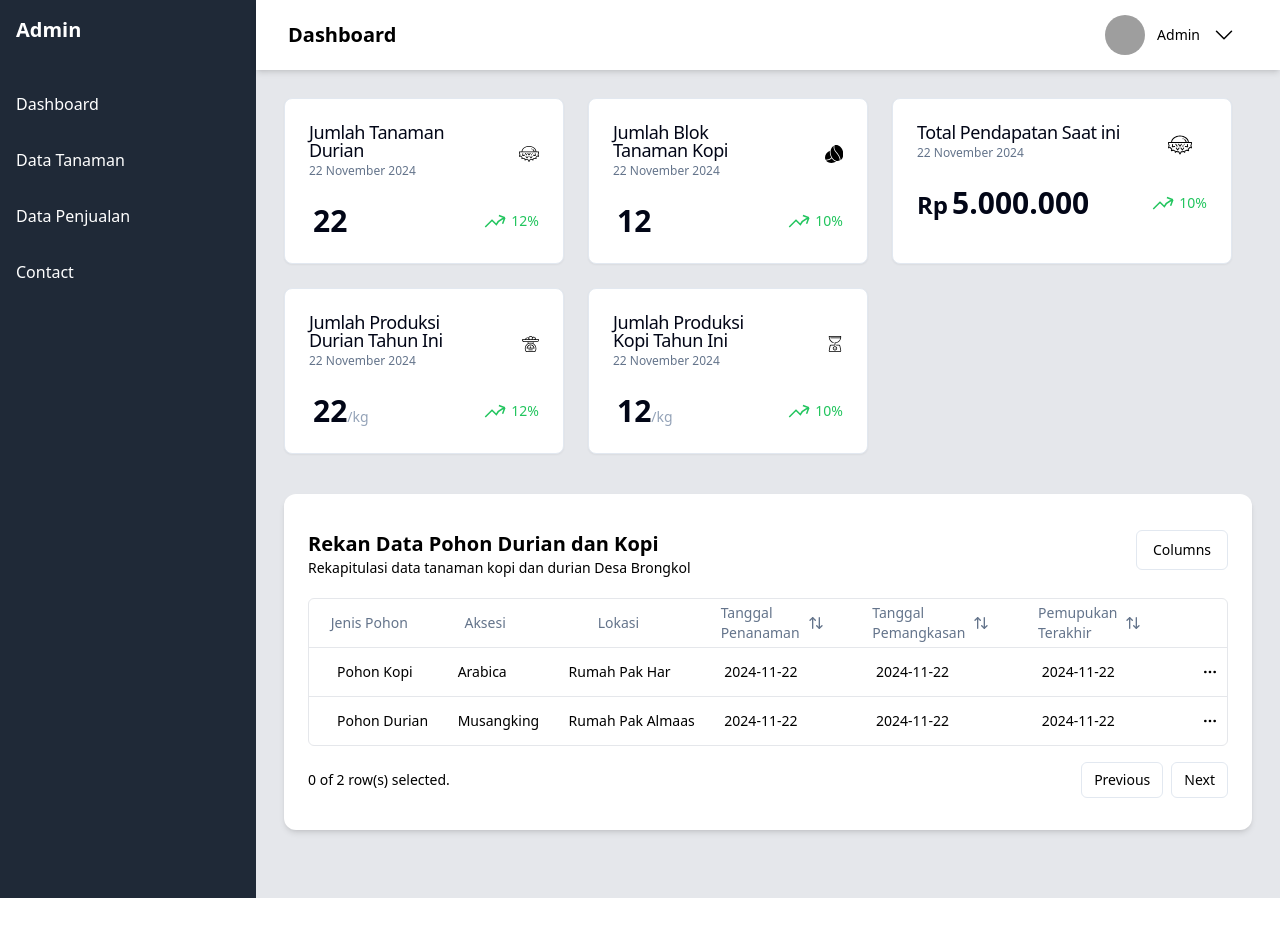
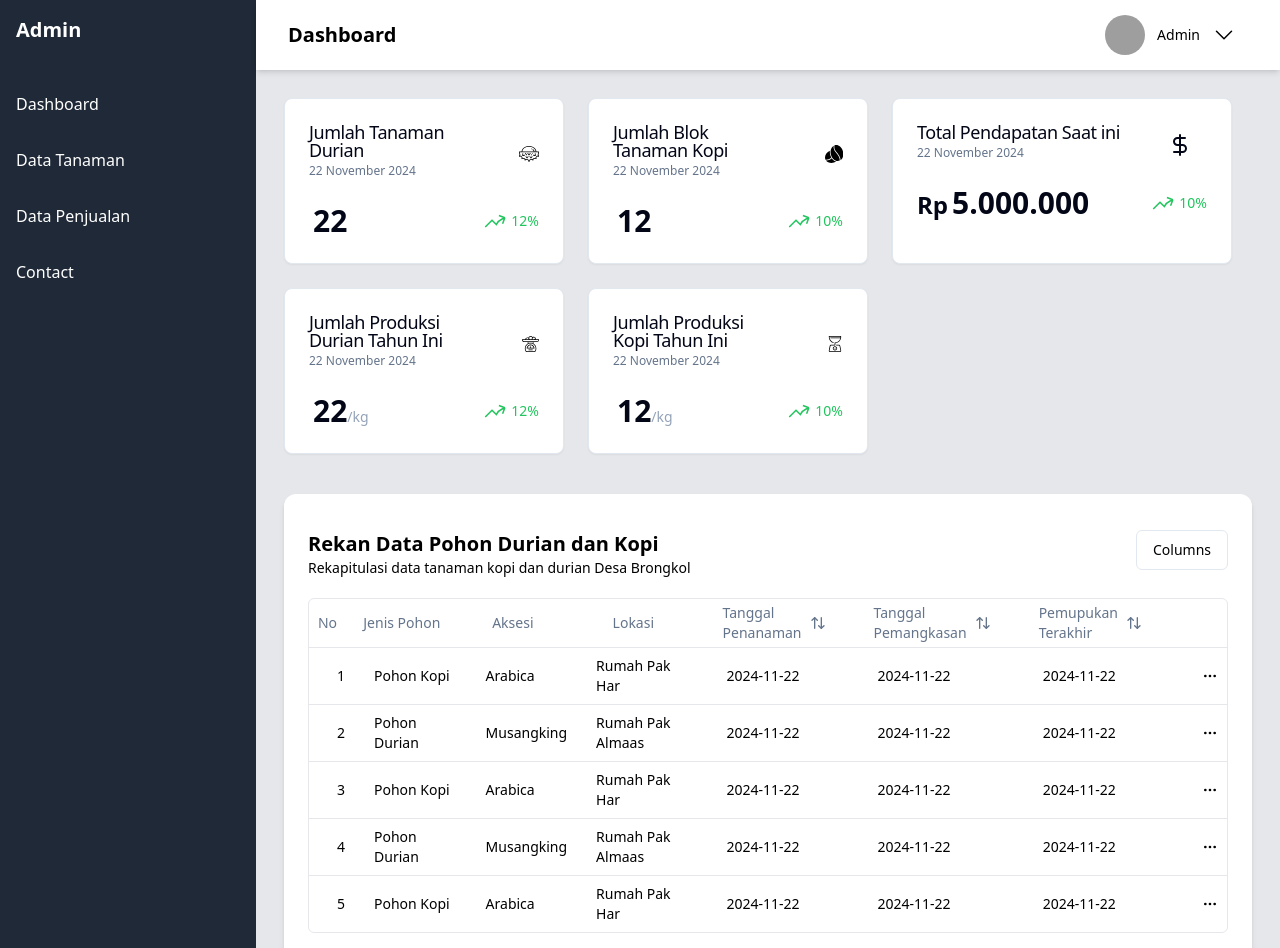
Before and after one commit to fadilefdika/website-admin-pw-brongkol, a Next.js app: page / in a window 1280 px wide. Shown: the top 948 px of the page. Before the commit the page ends 898 px from the top, so only its background shows below. Built offline with nearby package versions, Linux system fonts and the light colour scheme; grey boxes are pictures that could not be loaded.

Commit message:
fix: Memperbaiki tampilan dan fungsionalitas tabel rekap data pohon pada dashboard
- Memperbaiki tampilan dan fungsionalitas tabel rekap data pohon pada dashboard
- Membuat halaman baru khusus untuk tabel data pohon
- Catatan: Tampilan halaman baru masih dalam tahap pengembangan

```diff
--- a/src/components/layout/Sidebar.tsx
+++ b/src/components/layout/Sidebar.tsx
@@ -12,7 +12,7 @@ const Sidebar: React.FC = () => {
             </Link>
           </li>
           <li className="hover:bg-gray-700">
-            <Link href="/about" className="block p-4">
+            <Link href="/tree-data" className="block p-4">
               Data Tanaman
             </Link>
           </li>
--- a/src/components/ui/ColumnCustomTable.tsx
+++ b/src/components/ui/ColumnCustomTable.tsx
@@ -1,114 +1,124 @@
 'use client';
 
-import { ColumnDef } from '@tanstack/react-table';
-import { ArrowUpDown } from 'lucide-react';
-import { MoreHorizontal } from 'lucide-react';
+import * as React from 'react';
+import { ColumnDef, ColumnFiltersState, SortingState, VisibilityState, flexRender, getPaginationRowModel, getFilteredRowModel, getCoreRowModel, getSortedRowModel, useReactTable } from '@tanstack/react-table';
+import { Button } from '@/components/ui/button';
+import { DropdownMenu, DropdownMenuCheckboxItem, DropdownMenuContent, DropdownMenuTrigger } from '@/components/ui/dropdown-menu';
+import { Table, TableBody, TableCell, TableHead, TableHeader, TableRow } from '@/components/ui/table';
 
-import { Button } from '@/components/ui/button';
-import { DropdownMenu, DropdownMenuContent, DropdownMenuItem, DropdownMenuLabel, DropdownMenuSeparator, DropdownMenuTrigger } from '@/components/ui/dropdown-menu';
+interface DataTableProps<TData, TValue> {
+  columns: ColumnDef<TData, TValue>[];
+  data: TData[];
+  rowsPerPage: number;
+  showPagination?: boolean;
+}
 
-export type Tree = {
-  id: string;
-  jenisPohon: string;
-  aksesi: string;
-  lokasi: string;
-  tanggalPenanaman: string;
-  tanggalPemangkasan: string;
-  pemupukanTerakhir: string;
-  // amount: number;
-};
+export function DataTable<TData, TValue>({ columns, data, rowsPerPage }: DataTableProps<TData, TValue>) {
+  const [sorting, setSorting] = React.useState<SortingState>([]);
+  const [columnFilters, setColumnFilters] = React.useState<ColumnFiltersState>([]);
+  const [columnVisibility, setColumnVisibility] = React.useState<VisibilityState>({});
 
-export const columns: ColumnDef<Tree>[] = [
-  {
-    accessorKey: 'jenisPohon',
-    header: 'Jenis Pohon',
+  const table = useReactTable({
+    data,
+    columns,
+    getCoreRowModel: getCoreRowModel(),
+    getPaginationRowModel: getPaginationRowModel(),
+    onSortingChange: setSorting,
+    getSortedRowModel: getSortedRowModel(),
+    onColumnFiltersChange: setColumnFilters,
+    getFilteredRowModel: getFilteredRowModel(),
+    onColumnVisibilityChange: setColumnVisibility,
+    state: {
+      sorting,
+      columnFilters,
+      columnVisibility,
     },
-  {
-    accessorKey: 'aksesi',
-    header: 'Aksesi',
-  },
-  {
-    accessorKey: 'lokasi',
-    header: 'Lokasi',
-  },
-  {
-    accessorKey: 'tanggalPenanaman',
-    header: ({ column }) => {
-      return (
-        <Button variant="ghost" onClick={() => column.toggleSorting(column.getIsSorted() === 'asc')}>
-          <div className="flex flex-col text-left">
-            <span>Tanggal</span>
-            <span>Penanaman</span>
-          </div>
-          <ArrowUpDown className="ml-2 h-4 w-4" />
-        </Button>
-      );
+    initialState: {
+      pagination: {
+        pageIndex: 0, // Start on the first page
+        pageSize: rowsPerPage, // Number of rows per page
       },
     },
-  {
-    accessorKey: 'tanggalPemangkasan',
-    header: ({ column }) => {
-      return (
-        <Button variant="ghost" onClick={() => column.toggleSorting(column.getIsSorted() === 'asc')}>
-          <div className="flex flex-col text-left">
-            <span>Tanggal</span>
-            <span>Pemangkasan</span>
-          </div>
-          <ArrowUpDown className="ml-2 h-4 w-4" />
-        </Button>
-      );
-    },
-  },
-  {
-    accessorKey: 'pemupukanTerakhir',
-    header: ({ column }) => {
-      return (
-        <Button variant="ghost" onClick={() => column.toggleSorting(column.getIsSorted() === 'asc')}>
-          <div className="flex flex-col text-left">
-            <span>Pemupukan</span>
-            <span>Terakhir</span>
-          </div>
-
-          <ArrowUpDown className="ml-2 h-4 w-4" />
-        </Button>
-      );
-    },
-  },
-  // {
-  //   accessorKey: 'amount',
-  //   header: () => <div className="text-right">Amount</div>,
-  //   cell: ({ row }) => {
-  //     const amount = parseFloat(row.getValue('amount'));
-  //     const formatted = new Intl.NumberFormat('en-US', {
-  //       style: 'currency',
-  //       currency: 'USD',
-  //     }).format(amount);
-
-  //     return <div className="text-right font-medium">{formatted}</div>;
-  //   },
-  // },
-  {
-    id: 'actions',
-    cell: ({ row }) => {
-      const payment = row.original;
+  });
 
   return (
+    <div className="bg-white shadow-md py-4 px-6 w-auto rounded-xl">
+      <div className="flex flex-row justify-between py-5">
+        <div>
+          <h2 className="text-xl font-semibold">Rekan Data Pohon Durian dan Kopi</h2>
+          <p className="text-sm font-light">Rekapitulasi data tanaman kopi dan durian Desa Brongkol</p>
+        </div>
+        <div>
           <DropdownMenu>
             <DropdownMenuTrigger asChild>
-            <Button variant="ghost" className="h-8 w-8 p-0">
-              <span className="sr-only">Open menu</span>
-              <MoreHorizontal className="h-4 w-4" />
+              <Button variant="outline" className="ml-auto">
+                Columns
               </Button>
             </DropdownMenuTrigger>
             <DropdownMenuContent align="end">
-            <DropdownMenuLabel>Actions</DropdownMenuLabel>
-            <DropdownMenuItem onClick={() => navigator.clipboard.writeText(payment.id)}>Copy payment ID</DropdownMenuItem>
-            <DropdownMenuSeparator />
-            <DropdownMenuItem>View customer</DropdownMenuItem>
-            <DropdownMenuItem>View payment details</DropdownMenuItem>
+              {table
+                .getAllColumns()
+                .filter((column) => column.getCanHide())
+                .map((column) => (
+                  <DropdownMenuCheckboxItem key={column.id} className="capitalize" checked={column.getIsVisible()} onCheckedChange={(value) => column.toggleVisibility(!!value)}>
+                    {column.id}
+                  </DropdownMenuCheckboxItem>
+                ))}
             </DropdownMenuContent>
           </DropdownMenu>
+        </div>
+      </div>
+      <div className="rounded-md border">
+        <Table>
+          <TableHeader>
+            {table.getHeaderGroups().map((headerGroup) => (
+              <TableRow key={headerGroup.id}>
+                {headerGroup.headers.map((header) => (
+                  <TableHead key={header.id}>{header.isPlaceholder ? null : flexRender(header.column.columnDef.header, header.getContext())}</TableHead>
+                ))}
+              </TableRow>
+            ))}
+          </TableHeader>
+          <TableBody>
+            {table.getRowModel().rows?.length ? (
+              table.getRowModel().rows.map((row) => (
+                <TableRow key={row.id} data-state={row.getIsSelected() && 'selected'}>
+                  {row.getVisibleCells().map((cell) => (
+                    <TableCell key={cell.id}>{flexRender(cell.column.columnDef.cell, cell.getContext())}</TableCell>
+                  ))}
+                </TableRow>
+              ))
+            ) : (
+              <TableRow>
+                <TableCell colSpan={columns.length} className="h-24 text-center">
+                  No results.
+                </TableCell>
+              </TableRow>
+            )}
+          </TableBody>
+        </Table>
+      </div>
+      {/* Pagination Controls */}
+      <div className="flex items-center justify-between py-4">
+        <div className="flex-1 text-sm text-muted-foreground">
+          {/* Displaying the number of rows selected */}
+          {table.getFilteredRowModel().rows.length} row(s) selected.
+        </div>
+        <div className="flex items-center space-x-2">
+          {/* Previous Page Button */}
+          <Button variant="outline" size="sm" onClick={() => table.previousPage()} disabled={!table.getCanPreviousPage()}>
+            Previous
+          </Button>
+          {/* Page Indicator */}
+          <span className="text-sm">
+            Page {table.getState().pagination.pageIndex + 1} of {table.getPageCount()}
+          </span>
+          {/* Next Page Button */}
+          <Button variant="outline" size="sm" onClick={() => table.nextPage()} disabled={!table.getCanNextPage()}>
+            Next
+          </Button>
+        </div>
+      </div>
+    </div>
   );
-    },
-  },
-];
+}
--- a/src/data/dummyDataPohon.ts
+++ b/src/data/dummyDataPohon.ts
@@ -17,4 +17,238 @@ export const dummyDataPohon = [
     tanggalPemangkasan: '2024-11-22',
     pemupukanTerakhir: '2024-11-22',
   },
+  {
+    id: '728ed52f',
+    jenisPohon: 'Pohon Kopi',
+    aksesi: 'Arabica',
+    lokasi: 'Rumah Pak Har',
+    tanggalPenanaman: '2024-11-22',
+    tanggalPemangkasan: '2024-11-22',
+    pemupukanTerakhir: '2024-11-22',
+  },
+  {
+    id: '728ed53f',
+    jenisPohon: 'Pohon Durian',
+    aksesi: 'Musangking',
+    lokasi: 'Rumah Pak Almaas',
+    tanggalPenanaman: '2024-11-22',
+    tanggalPemangkasan: '2024-11-22',
+    pemupukanTerakhir: '2024-11-22',
+  },
+  {
+    id: '728ed52f',
+    jenisPohon: 'Pohon Kopi',
+    aksesi: 'Arabica',
+    lokasi: 'Rumah Pak Har',
+    tanggalPenanaman: '2024-11-22',
+    tanggalPemangkasan: '2024-11-22',
+    pemupukanTerakhir: '2024-11-22',
+  },
+  {
+    id: '728ed53f',
+    jenisPohon: 'Pohon Durian',
+    aksesi: 'Musangking',
+    lokasi: 'Rumah Pak Almaas',
+    tanggalPenanaman: '2024-11-22',
+    tanggalPemangkasan: '2024-11-22',
+    pemupukanTerakhir: '2024-11-22',
+  },
+  {
+    id: '728ed52f',
+    jenisPohon: 'Pohon Kopi',
+    aksesi: 'Arabica',
+    lokasi: 'Rumah Pak Har',
+    tanggalPenanaman: '2024-11-22',
+    tanggalPemangkasan: '2024-11-22',
+    pemupukanTerakhir: '2024-11-22',
+  },
+  {
+    id: '728ed53f',
+    jenisPohon: 'Pohon Durian',
+    aksesi: 'Musangking',
+    lokasi: 'Rumah Pak Almaas',
+    tanggalPenanaman: '2024-11-22',
+    tanggalPemangkasan: '2024-11-22',
+    pemupukanTerakhir: '2024-11-22',
+  },
+  {
+    id: '728ed52f',
+    jenisPohon: 'Pohon Kopi',
+    aksesi: 'Arabica',
+    lokasi: 'Rumah Pak Har',
+    tanggalPenanaman: '2024-11-22',
+    tanggalPemangkasan: '2024-11-22',
+    pemupukanTerakhir: '2024-11-22',
+  },
+  {
+    id: '728ed53f',
+    jenisPohon: 'Pohon Durian',
+    aksesi: 'Musangking',
+    lokasi: 'Rumah Pak Almaas',
+    tanggalPenanaman: '2024-11-22',
+    tanggalPemangkasan: '2024-11-22',
+    pemupukanTerakhir: '2024-11-22',
+  },
+  {
+    id: '728ed52f',
+    jenisPohon: 'Pohon Kopi',
+    aksesi: 'Arabica',
+    lokasi: 'Rumah Pak Har',
+    tanggalPenanaman: '2024-11-22',
+    tanggalPemangkasan: '2024-11-22',
+    pemupukanTerakhir: '2024-11-22',
+  },
+  {
+    id: '728ed53f',
+    jenisPohon: 'Pohon Durian',
+    aksesi: 'Musangking',
+    lokasi: 'Rumah Pak Almaas',
+    tanggalPenanaman: '2024-11-22',
+    tanggalPemangkasan: '2024-11-22',
+    pemupukanTerakhir: '2024-11-22',
+  },
+  {
+    id: '728ed52f',
+    jenisPohon: 'Pohon Kopi',
+    aksesi: 'Arabica',
+    lokasi: 'Rumah Pak Har',
+    tanggalPenanaman: '2024-11-22',
+    tanggalPemangkasan: '2024-11-22',
+    pemupukanTerakhir: '2024-11-22',
+  },
+  {
+    id: '728ed53f',
+    jenisPohon: 'Pohon Durian',
+    aksesi: 'Musangking',
+    lokasi: 'Rumah Pak Almaas',
+    tanggalPenanaman: '2024-11-22',
+    tanggalPemangkasan: '2024-11-22',
+    pemupukanTerakhir: '2024-11-22',
+  },
+  {
+    id: '728ed52f',
+    jenisPohon: 'Pohon Kopi',
+    aksesi: 'Arabica',
+    lokasi: 'Rumah Pak Har',
+    tanggalPenanaman: '2024-11-22',
+    tanggalPemangkasan: '2024-11-22',
+    pemupukanTerakhir: '2024-11-22',
+  },
+  {
+    id: '728ed53f',
+    jenisPohon: 'Pohon Durian',
+    aksesi: 'Musangking',
+    lokasi: 'Rumah Pak Almaas',
+    tanggalPenanaman: '2024-11-22',
+    tanggalPemangkasan: '2024-11-22',
+    pemupukanTerakhir: '2024-11-22',
+  },
+  {
+    id: '728ed52f',
+    jenisPohon: 'Pohon Kopi',
+    aksesi: 'Arabica',
+    lokasi: 'Rumah Pak Har',
+    tanggalPenanaman: '2024-11-22',
+    tanggalPemangkasan: '2024-11-22',
+    pemupukanTerakhir: '2024-11-22',
+  },
+  {
+    id: '728ed53f',
+    jenisPohon: 'Pohon Durian',
+    aksesi: 'Musangking',
+    lokasi: 'Rumah Pak Almaas',
+    tanggalPenanaman: '2024-11-22',
+    tanggalPemangkasan: '2024-11-22',
+    pemupukanTerakhir: '2024-11-22',
+  },
+  {
+    id: '728ed52f',
+    jenisPohon: 'Pohon Kopi',
+    aksesi: 'Arabica',
+    lokasi: 'Rumah Pak Har',
+    tanggalPenanaman: '2024-11-22',
+    tanggalPemangkasan: '2024-11-22',
+    pemupukanTerakhir: '2024-11-22',
+  },
+  {
+    id: '728ed53f',
+    jenisPohon: 'Pohon Durian',
+    aksesi: 'Musangking',
+    lokasi: 'Rumah Pak Almaas',
+    tanggalPenanaman: '2024-11-22',
+    tanggalPemangkasan: '2024-11-22',
+    pemupukanTerakhir: '2024-11-22',
+  },
+  {
+    id: '728ed52f',
+    jenisPohon: 'Pohon Kopi',
+    aksesi: 'Arabica',
+    lokasi: 'Rumah Pak Har',
+    tanggalPenanaman: '2024-11-22',
+    tanggalPemangkasan: '2024-11-22',
+    pemupukanTerakhir: '2024-11-22',
+  },
+  {
+    id: '728ed53f',
+    jenisPohon: 'Pohon Durian',
+    aksesi: 'Musangking',
+    lokasi: 'Rumah Pak Almaas',
+    tanggalPenanaman: '2024-11-22',
+    tanggalPemangkasan: '2024-11-22',
+    pemupukanTerakhir: '2024-11-22',
+  },
+  {
+    id: '728ed52f',
+    jenisPohon: 'Pohon Kopi',
+    aksesi: 'Arabica',
+    lokasi: 'Rumah Pak Har',
+    tanggalPenanaman: '2024-11-22',
+    tanggalPemangkasan: '2024-11-22',
+    pemupukanTerakhir: '2024-11-22',
+  },
+  {
+    id: '728ed53f',
+    jenisPohon: 'Pohon Durian',
+    aksesi: 'Musangking',
+    lokasi: 'Rumah Pak Almaas',
+    tanggalPenanaman: '2024-11-22',
+    tanggalPemangkasan: '2024-11-22',
+    pemupukanTerakhir: '2024-11-22',
+  },
+  {
+    id: '728ed52f',
+    jenisPohon: 'Pohon Kopi',
+    aksesi: 'Arabica',
+    lokasi: 'Rumah Pak Har',
+    tanggalPenanaman: '2024-11-22',
+    tanggalPemangkasan: '2024-11-22',
+    pemupukanTerakhir: '2024-11-22',
+  },
+  {
+    id: '728ed53f',
+    jenisPohon: 'Pohon Durian',
+    aksesi: 'Musangking',
+    lokasi: 'Rumah Pak Almaas',
+    tanggalPenanaman: '2024-11-22',
+    tanggalPemangkasan: '2024-11-22',
+    pemupukanTerakhir: '2024-11-22',
+  },
+  {
+    id: '728ed52f',
+    jenisPohon: 'Pohon Kopi',
+    aksesi: 'Arabica',
+    lokasi: 'Rumah Pak Har',
+    tanggalPenanaman: '2024-11-22',
+    tanggalPemangkasan: '2024-11-22',
+    pemupukanTerakhir: '2024-11-22',
+  },
+  {
+    id: '728ed53f',
+    jenisPohon: 'Pohon Durian',
+    aksesi: 'Musangking',
+    lokasi: 'Rumah Pak Almaas',
+    tanggalPenanaman: '2024-11-22',
+    tanggalPemangkasan: '2024-11-22',
+    pemupukanTerakhir: '2024-11-22',
+  },
 ];
--- a/src/pages/index.tsx
+++ b/src/pages/index.tsx
@@ -6,14 +6,14 @@ import Cofeee from '../../public/coffee.svg';
 import Bullish from '../../public/bullish.svg';
 import Scales from '../../public/scales.svg';
 import Scaless from '../../public/scaless.svg';
+import { DollarSignIcon } from 'lucide-react';
 import CustomCard from '@/components/ui/CustomCard';
 import { formatNumber } from '@/utils/formatNumber';
-import { Tree, columns } from '@/components/ui/ColumnCustomTable';
-import { DataTable } from '@/pages/tree-data/tabel-tree';
+import { Tree, columns } from '@/pages/tree-data/tabel-tree';
+import { DataTable } from '@/components/ui/ColumnCustomTable';
 import { dummyDataPohon } from '@/data/dummyDataPohon';
 
 async function getData(): Promise<Tree[]> {
-  // Fetch data from your API here.
   return dummyDataPohon;
 }
 
@@ -40,7 +40,7 @@ const Home: React.FC = () => {
             description="22 November 2024"
             prefix="Rp"
             content={formatNumber(5000000)}
-            trees={<Durian className="w-6 h-6" />}
+            trees={<DollarSignIcon className="w-6 h-6" />}
             indicator={<Bullish className="w-6 h-6" />}
             percentage={10}
           />
@@ -71,7 +71,7 @@ const Home: React.FC = () => {
 
       {/* Tabel Rekap Pohon Durian dan Kopi */}
       <div className="mx-auto py-10">
-        <DataTable columns={columns} data={data} />
+        <DataTable columns={columns} data={data} rowsPerPage={5} />
       </div>
     </div>
   );
--- a/src/pages/tree-data/tabel-tree.tsx
+++ b/src/pages/tree-data/tabel-tree.tsx
@@ -1,111 +1,118 @@
 'use client';
 
-import * as React from 'react';
-import { ColumnDef, ColumnFiltersState, SortingState, VisibilityState, flexRender, getPaginationRowModel, getFilteredRowModel, getCoreRowModel, getSortedRowModel, useReactTable } from '@tanstack/react-table';
+import { ColumnDef } from '@tanstack/react-table';
+import { ArrowUpDown } from 'lucide-react';
+import { MoreHorizontal } from 'lucide-react';
+
 import { Button } from '@/components/ui/button';
-import { DropdownMenu, DropdownMenuCheckboxItem, DropdownMenuContent, DropdownMenuTrigger } from '@/components/ui/dropdown-menu';
-import { Input } from '@/components/ui/input';
-import { Table, TableBody, TableCell, TableHead, TableHeader, TableRow } from '@/components/ui/table';
+import { DropdownMenu, DropdownMenuContent, DropdownMenuItem, DropdownMenuLabel, DropdownMenuSeparator, DropdownMenuTrigger } from '@/components/ui/dropdown-menu';
 
-interface DataTableProps<TData, TValue> {
-  columns: ColumnDef<TData, TValue>[];
-  data: TData[];
-}
+export type Tree = {
+  id: string;
+  jenisPohon: string;
+  aksesi: string;
+  lokasi: string;
+  tanggalPenanaman: string;
+  tanggalPemangkasan: string;
+  pemupukanTerakhir: string;
+  // amount: number;
+};
 
-export function DataTable<TData, TValue>({ columns, data }: DataTableProps<TData, TValue>) {
-  const [sorting, setSorting] = React.useState<SortingState>([]);
-  const [columnFilters, setColumnFilters] = React.useState<ColumnFiltersState>([]);
-  const [columnVisibility, setColumnVisibility] = React.useState<VisibilityState>({});
+export const columns: ColumnDef<Tree>[] = [
+  {
+    header: 'No',
+    accessorFn: (_, index) => index + 1,
+  },
+  {
+    accessorKey: 'jenisPohon',
+    header: 'Jenis Pohon',
+  },
+  {
+    accessorKey: 'aksesi',
+    header: 'Aksesi',
+  },
+  {
+    accessorKey: 'lokasi',
+    header: 'Lokasi',
+  },
+  {
+    accessorKey: 'tanggalPenanaman',
+    header: ({ column }) => {
+      return (
+        <Button variant="ghost" onClick={() => column.toggleSorting(column.getIsSorted() === 'asc')}>
+          <div className="flex flex-col text-left">
+            <span>Tanggal</span>
+            <span>Penanaman</span>
+          </div>
+          <ArrowUpDown className="ml-2 h-4 w-4" />
+        </Button>
+      );
+    },
+  },
+  {
+    accessorKey: 'tanggalPemangkasan',
+    header: ({ column }) => {
+      return (
+        <Button variant="ghost" onClick={() => column.toggleSorting(column.getIsSorted() === 'asc')}>
+          <div className="flex flex-col text-left">
+            <span>Tanggal</span>
+            <span>Pemangkasan</span>
+          </div>
+          <ArrowUpDown className="ml-2 h-4 w-4" />
+        </Button>
+      );
+    },
+  },
+  {
+    accessorKey: 'pemupukanTerakhir',
+    header: ({ column }) => {
+      return (
+        <Button variant="ghost" onClick={() => column.toggleSorting(column.getIsSorted() === 'asc')}>
+          <div className="flex flex-col text-left">
+            <span>Pemupukan</span>
+            <span>Terakhir</span>
+          </div>
 
-  const table = useReactTable({
-    data,
-    columns,
-    getCoreRowModel: getCoreRowModel(),
-    getPaginationRowModel: getPaginationRowModel(),
-    onSortingChange: setSorting,
-    getSortedRowModel: getSortedRowModel(),
-    onColumnFiltersChange: setColumnFilters,
-    getFilteredRowModel: getFilteredRowModel(),
-    onColumnVisibilityChange: setColumnVisibility,
-    state: {
-      sorting,
-      columnFilters,
-      columnVisibility,
+          <ArrowUpDown className="ml-2 h-4 w-4" />
+        </Button>
+      );
     },
-  });
+  },
+  // {
+  //   accessorKey: 'amount',
+  //   header: () => <div className="text-right">Amount</div>,
+  //   cell: ({ row }) => {
+  //     const amount = parseFloat(row.getValue('amount'));
+  //     const formatted = new Intl.NumberFormat('en-US', {
+  //       style: 'currency',
+  //       currency: 'USD',
+  //     }).format(amount);
+
+  //     return <div className="text-right font-medium">{formatted}</div>;
+  //   },
+  // },
+  {
+    id: 'actions',
+    cell: ({ row }) => {
+      const payment = row.original;
 
       return (
-    <div className="bg-white shadow-md py-4 px-6 w-auto rounded-xl">
-      <div className="flex flex-row justify-between py-5">
-        <div>
-          <h2 className="text-xl font-semibold">Rekan Data Pohon Durian dan Kopi</h2>
-          <p className="text-sm font-light">Rekapitulasi data tanaman kopi dan durian Desa Brongkol</p>
-        </div>
-        <div>
         <DropdownMenu>
           <DropdownMenuTrigger asChild>
-              <Button variant="outline" className="ml-auto">
-                Columns
+            <Button variant="ghost" className="h-8 w-8 p-0">
+              <span className="sr-only">Open menu</span>
+              <MoreHorizontal className="h-4 w-4" />
             </Button>
           </DropdownMenuTrigger>
           <DropdownMenuContent align="end">
-              {table
-                .getAllColumns()
-                .filter((column) => column.getCanHide())
-                .map((column) => {
-                  return (
-                    <DropdownMenuCheckboxItem key={column.id} className="capitalize" checked={column.getIsVisible()} onCheckedChange={(value) => column.toggleVisibility(!!value)}>
-                      {column.id}
-                    </DropdownMenuCheckboxItem>
-                  );
-                })}
+            <DropdownMenuLabel>Actions</DropdownMenuLabel>
+            <DropdownMenuItem onClick={() => navigator.clipboard.writeText(payment.id)}>Copy payment ID</DropdownMenuItem>
+            <DropdownMenuSeparator />
+            <DropdownMenuItem>View customer</DropdownMenuItem>
+            <DropdownMenuItem>View payment details</DropdownMenuItem>
           </DropdownMenuContent>
         </DropdownMenu>
-        </div>
-      </div>
-      <div className="rounded-md border">
-        <Table>
-          <TableHeader>
-            {table.getHeaderGroups().map((headerGroup) => (
-              <TableRow key={headerGroup.id}>
-                {headerGroup.headers.map((header) => {
-                  return <TableHead key={header.id}>{header.isPlaceholder ? null : flexRender(header.column.columnDef.header, header.getContext())}</TableHead>;
-                })}
-              </TableRow>
-            ))}
-          </TableHeader>
-          <TableBody>
-            {table.getRowModel().rows?.length ? (
-              table.getRowModel().rows.map((row) => (
-                <TableRow key={row.id} data-state={row.getIsSelected() && 'selected'}>
-                  {row.getVisibleCells().map((cell) => (
-                    <TableCell key={cell.id}>{flexRender(cell.column.columnDef.cell, cell.getContext())}</TableCell>
-                  ))}
-                </TableRow>
-              ))
-            ) : (
-              <TableRow>
-                <TableCell colSpan={columns.length} className="h-24 text-center">
-                  No results.
-                </TableCell>
-              </TableRow>
-            )}
-          </TableBody>
-        </Table>
-      </div>
-      <div className="flex items-center justify-end space-x-2 py-4">
-        <div className="flex-1 text-sm text-muted-foreground">
-          {table.getFilteredSelectedRowModel().rows.length} of {table.getFilteredRowModel().rows.length} row(s) selected.
-        </div>
-        <div className="space-x-2">
-          <Button variant="outline" size="sm" onClick={() => table.previousPage()} disabled={table.getCanPreviousPage()}>
-            Previous
-          </Button>
-          <Button variant="outline" size="sm" onClick={() => table.nextPage()} disabled={table.getCanNextPage()}>
-            Next
-          </Button>
-        </div>
-      </div>
-    </div>
       );
-}
+    },
+  },
+];
```
Also changed, not shown: src/pages/tree-data/index.tsx (added, +33 -0 lines). Lines whose indentation alone changed are shown as unchanged.
